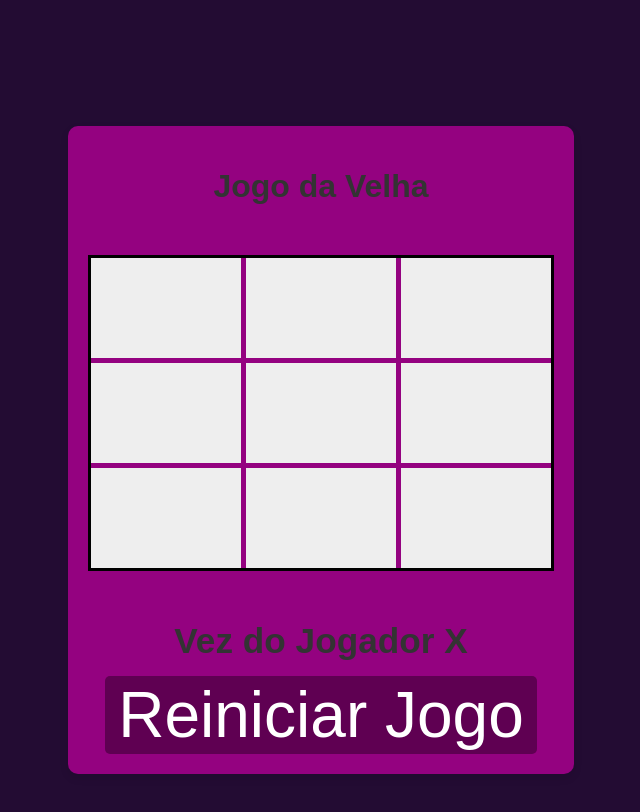
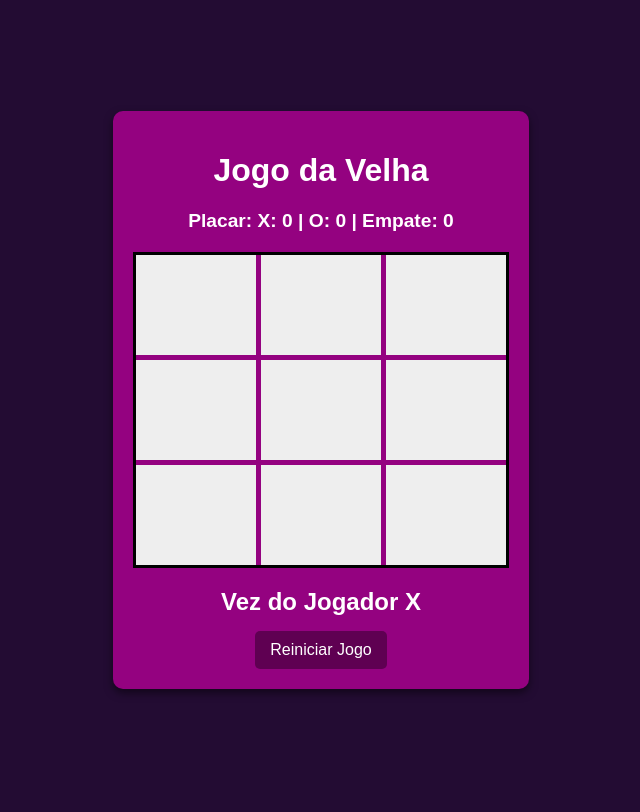
Before and after one commit to Kai290000/Feira-DS, a plain HTML site: page index-jogos.html in a window 1280 px wide. Shown: the whole page, without its empty margins (319-959 px from the left). Drawn offline with Linux system fonts and the light colour scheme.

Commit message:
Add files via upload

```diff
--- a/index-jogos.css
+++ b/index-jogos.css
@@ -1,21 +1,3 @@
-body {
-  font-family: Arial, sans-serif;
-  display: flex;
-  flex-direction: column;
-  align-items: center;
-  background-color: #ffffff;
-  margin: 0;
-  padding-top: 50px;
-}
-
-.container {
-  background: rgb(255, 255, 255);
-  padding: 20px;
-  border-radius: 10px;
-  box-shadow: 0 4px 8px rgba(255, 255, 255, 0.1);
-  text-align: center;
-}
-
 /* Estilização básica e do corpo */
 body {
   font-family: Arial, sans-serif;
@@ -25,26 +7,34 @@ body {
   justify-content: center;
   min-height: 100vh;
   margin: 0;
-  background-color: #230c33ff;
-  color: #333;
+  background-color: #230c33ff; /* Fundo Roxo Escuro */
+  color: #ffffff; /* Cor do texto principal */
 }
 
 .container {
   text-align: center;
   padding: 20px;
-  background-color: #940280;
-  box-shadow: 0 4px 8px rgba(0, 0, 0, 0.1);
+  background-color: #940280; /* Fundo do Contêiner Roxo Médio */
+  box-shadow: 0 4px 8px rgba(0, 0, 0, 0.5);
   border-radius: 10px;
+  color: #ffffff;
+}
+
+/* Estilização do Placar */
+#score-board {
+    margin: 10px 0;
+    font-size: 1.2em;
+    font-weight: bold;
 }
 
 /* Estilização do tabuleiro (usando Grid) */
 .board {
   display: grid;
-  /* 3 colunas de tamanho igual (100px) */
-  grid-template-columns: repeat(3, 150px);
+  /* 3 colunas de tamanho igual */
+  grid-template-columns: repeat(3, 120px);
   grid-template-rows: repeat(3, 100px);
   gap: 5px;
-  margin: 50px auto;
+  margin: 20px auto;
   border: 3px solid #000000;
 }
 
@@ -54,7 +44,7 @@ body {
   display: flex;
   align-items: center;
   justify-content: center;
-  font-size: 60px;
+  font-size: 4em;
   font-weight: bold;
   cursor: pointer;
   transition: background-color 0.2s;
@@ -66,25 +56,25 @@ body {
 
 /* Estilos para o texto X e O */
 .cell.x {
-  color: #2f00ff; /* Vermelho */
+  color: #2f00ff; /* Azul */
 }
 
 .cell.o {
-  color: #ff0015; /* Azul */
+  color: #ff0015; /* Vermelho */
 }
 
 /* Estilização para o status e botão */
 #status {
   margin-bottom: 15px;
-  font-size: 2.2em;
+  font-size: 1.5em;
   font-weight: bold;
 }
 
 #restart-button {
-  padding: 2px 13px;
-  font-size: 4em;
+  padding: 10px 15px;
+  font-size: 1em;
   cursor: pointer;
-  background-color: #5f0052; /* Verde */
+  background-color: #5f0052;
   color: rgb(255, 255, 255);
   border: none;
   border-radius: 5px;
--- a/index-jogos.js
+++ b/index-jogos.js
@@ -1,11 +1,11 @@
 let pontuacaoX = 0;
 let pontuacaoO = 0;
+let empates = 0;
 
 // 1. Variáveis de Estado
 const cells = document.querySelectorAll('.cell');
 const statusDisplay = document.getElementById('status');
 const restartButton = document.getElementById('restart-button');
-// NOVO: Buscando o elemento de pontuação
 const scoreDisplay = document.getElementById('score-board');
 
 // Array que representa o tabuleiro: 0-8. ' ' = vazio.
@@ -28,14 +28,42 @@ const winningConditions = [
 // FUNÇÃO CHAVE: Atualiza o HTML com a pontuação
 function updateScoreDisplay() {
     if (scoreDisplay) {
-        scoreDisplay.innerHTML = `Placar: X: **${pontuacaoX}** | O: **${pontuacaoO}**`;
+        scoreDisplay.innerHTML = `Placar: X: ${pontuacaoX}  |  O: ${pontuacaoO}  |  Empate: ${empates}`;
     } else {
-        console.warn("Elemento 'score-board' não encontrado no HTML. A pontuação não será exibida.");
+        console.warn("Elemento 'score-board' `não encontrado no HTML. A pontuação não será exibida.");
     }
 }
 
 // 2. Funções do Jogo
-// ... (handleCellClick, handlePlayerMove e handlePlayerChange permanecem iguais) ...
+
+// NOVO: Trata o clique em uma célula
+function handleCellClick(clickedCellEvent) {
+    const clickedCell = clickedCellEvent.target;
+    // Pega o índice da célula que foi clicada
+    const clickedCellIndex = parseInt(
+        clickedCell.getAttribute('data-index')
+    );
+
+    // 1. Verifica se a célula já foi jogada OU se o jogo não está ativo
+    if (gameBoard[clickedCellIndex] !== '' || !gameActive) {
+        return;
+    }
+
+    // 2. Procede com o movimento
+    handlePlayerMove(clickedCell, clickedCellIndex);
+    checkResult(); // 3. Verifica o resultado após o movimento
+}
+
+// NOVO: Executa o movimento, atualizando o tabuleiro lógico e visual
+function handlePlayerMove(cell, index) {
+    // Atualiza o tabuleiro lógico (array)
+    gameBoard[index] = currentPlayer;
+
+    // Atualiza o tabuleiro visual (HTML)
+    cell.innerHTML = currentPlayer;
+    // Adiciona uma classe para estilizar (usando CSS para .x e .o)
+    cell.classList.add(currentPlayer.toLowerCase());
+}
 
 // Verifica se houve um vencedor ou um empate
 function checkResult() {
@@ -60,7 +88,7 @@ function checkResult() {
         statusDisplay.innerHTML = `O Jogador ${currentPlayer} Venceu! 🎉`;
         gameActive = false;
 
-        // **INCREMENTA A PONTUAÇÃO**
+        // INCREMENTA A PONTUAÇÃO
         if (currentPlayer === 'X') {
             pontuacaoX++;
         } else {
@@ -73,6 +101,7 @@ function checkResult() {
 
     let roundDraw = !gameBoard.includes('');
     if (roundDraw) {
+        empates++;
         statusDisplay.innerHTML = `Empate! 🤝`;
         gameActive = false;
         return;
@@ -102,8 +131,6 @@ function restartGame() {
     updateScoreDisplay();
 }
 
-// REMOVIDO: A função resetScore foi removida.
-
 // 3. Listeners de Eventos
 
 // Adiciona um listener de clique a cada célula
@@ -114,7 +141,5 @@ cells.forEach(cell => {
 // Adiciona um listener de clique ao botão de reiniciar
 restartButton.addEventListener('click', restartGame);
 
-// REMOVIDO: O listener para resetScoreButton foi removido.
-
 // CHAMADA INICIAL: Exibe o placar 0 | 0 ao carregar a página
 updateScoreDisplay();
```
Also changed, not shown: index-jogos.html (line endings or trailing spaces).
